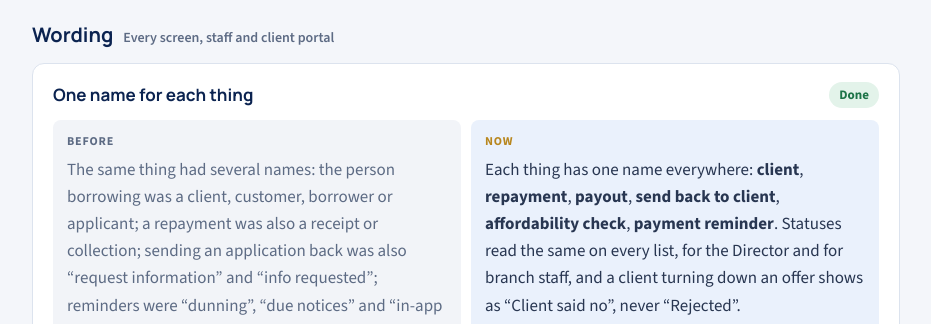
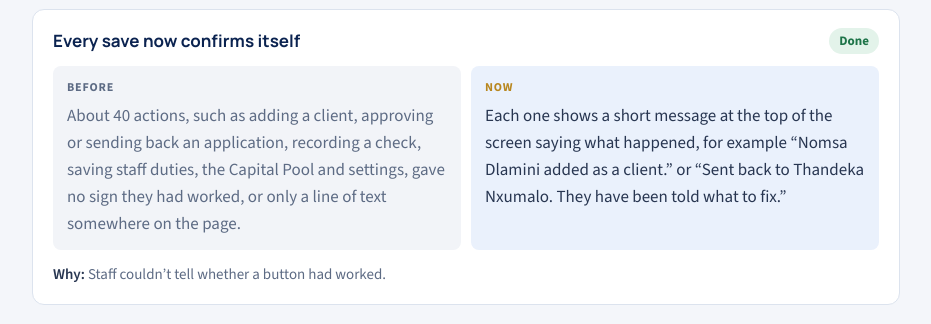
Before and after one commit to hellboundcloudarashistrife-del/lendmo-changelog, a plain HTML site: page index.html in a window 1280 px wide. Shown: the part 10481-10805 px from the top of the page, without its empty margins (174-1105 px from the left). Drawn offline with nearby package versions, Linux system fonts and the light colour scheme.

Commit message:
Update the LendMo change log (2026-11-25)

```diff
--- a/index.html
+++ b/index.html
@@ -387,6 +387,11 @@
           <div class="compare"><p class="side before"><span>Before</span>A walk-in showed as “New” in All applications but never appeared under New Applications, with no reason given.</p><p class="side now"><span>Now</span>The status says who has it, for example “New, with LendMo Test Owner”. The empty New Applications page explains that walk-ins go straight to the person who entered them.</p></div>
           <p class="why"><strong>Why:</strong> Staff looked for new walk-ins in the wrong place.</p>
         </li>
+        <li class="card">
+          <div class="card-top"><h4>Every save now confirms itself</h4><span class="pill done">Done</span></div>
+          <div class="compare"><p class="side before"><span>Before</span>About 40 actions, such as adding a client, approving or sending back an application, recording a check, saving staff duties, the Capital Pool and settings, gave no sign they had worked, or only a line of text somewhere on the page.</p><p class="side now"><span>Now</span>Each one shows a short message at the top of the screen saying what happened, for example “Nomsa Dlamini added as a client.” or “Sent back to Thandeka Nxumalo. They have been told what to fix.”</p></div>
+          <p class="why"><strong>Why:</strong> Staff couldn’t tell whether a button had worked.</p>
+        </li>
       </ol>
     </section>
 
```
